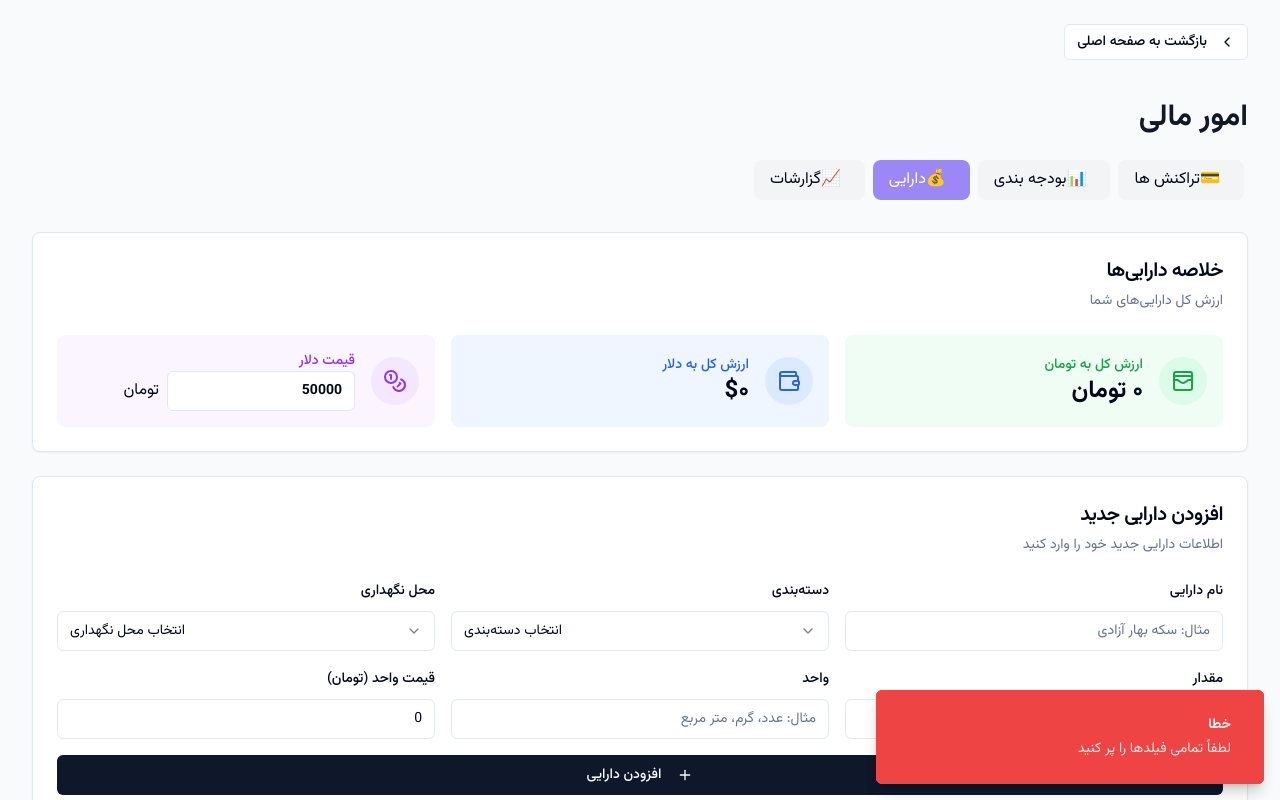
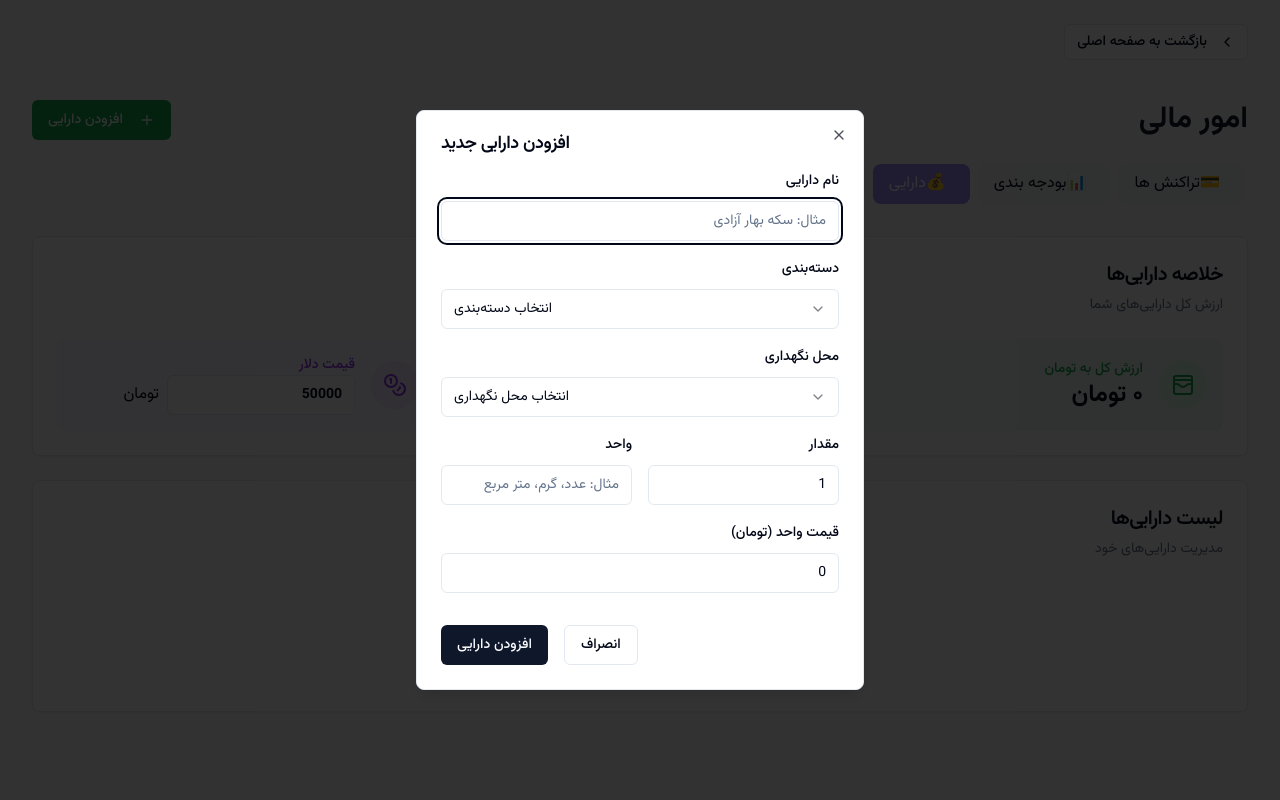
Before and after one commit to Cloner97/Life-Flow, a React (Vite) app: page /finance/assets in a window 1280 px wide. Both pictures are taken after a click on the button "افزودن دارایی". Shown: the top 800 px of the page. Built offline with nearby package versions, Linux system fonts and the light colour scheme.

Commit message:
feat: Add asset dialog
Implement an asset addition dialog similar to the transaction form.

```diff
--- /dev/null
+++ b/src/components/finance/AddAssetForm.tsx
@@ -0,0 +1,173 @@
+
+import { useState } from 'react';
+import { useForm } from 'react-hook-form';
+import {
+  Form,
+  FormControl,
+  FormField,
+  FormItem,
+  FormLabel,
+} from "@/components/ui/form";
+import { Input } from "@/components/ui/input";
+import { Button } from "@/components/ui/button";
+import {
+  Select,
+  SelectContent,
+  SelectItem,
+  SelectTrigger,
+  SelectValue,
+} from "@/components/ui/select";
+import { Asset, assetCategories, storageLocations } from '@/pages/finance/Assets';
+
+interface AddAssetFormProps {
+  onSubmit: (data: Omit<Asset, 'id'>) => void;
+  onCancel: () => void;
+}
+
+export function AddAssetForm({ onSubmit, onCancel }: AddAssetFormProps) {
+  const form = useForm<Omit<Asset, 'id'>>({
+    defaultValues: {
+      name: '',
+      category: '',
+      location: '',
+      quantity: 1,
+      unit: '',
+      unitPrice: 0
+    }
+  });
+
+  const handleFormSubmit = (data: Omit<Asset, 'id'>) => {
+    onSubmit(data);
+    form.reset();
+  };
+
+  return (
+    <Form {...form}>
+      <form onSubmit={form.handleSubmit(handleFormSubmit)} className="space-y-4">
+        <FormField
+          control={form.control}
+          name="name"
+          render={({ field }) => (
+            <FormItem>
+              <FormLabel>نام دارایی</FormLabel>
+              <FormControl>
+                <Input placeholder="مثال: سکه بهار آزادی" {...field} />
+              </FormControl>
+            </FormItem>
+          )}
+        />
+
+        <FormField
+          control={form.control}
+          name="category"
+          render={({ field }) => (
+            <FormItem>
+              <FormLabel>دسته‌بندی</FormLabel>
+              <Select onValueChange={field.onChange} value={field.value}>
+                <FormControl>
+                  <SelectTrigger>
+                    <SelectValue placeholder="انتخاب دسته‌بندی" />
+                  </SelectTrigger>
+                </FormControl>
+                <SelectContent>
+                  {assetCategories.map((category) => (
+                    <SelectItem key={category.value} value={category.value}>
+                      {category.label}
+                    </SelectItem>
+                  ))}
+                </SelectContent>
+              </Select>
+            </FormItem>
+          )}
+        />
+
+        <FormField
+          control={form.control}
+          name="location"
+          render={({ field }) => (
+            <FormItem>
+              <FormLabel>محل نگهداری</FormLabel>
+              <Select onValueChange={field.onChange} value={field.value}>
+                <FormControl>
+                  <SelectTrigger>
+                    <SelectValue placeholder="انتخاب محل نگهداری" />
+                  </SelectTrigger>
+                </FormControl>
+                <SelectContent>
+                  {storageLocations.map((location) => (
+                    <SelectItem key={location.value} value={location.value}>
+                      {location.label}
+                    </SelectItem>
+                  ))}
+                </SelectContent>
+              </Select>
+            </FormItem>
+          )}
+        />
+
+        <div className="grid grid-cols-2 gap-4">
+          <FormField
+            control={form.control}
+            name="quantity"
+            render={({ field }) => (
+              <FormItem>
+                <FormLabel>مقدار</FormLabel>
+                <FormControl>
+                  <Input
+                    type="number"
+                    min="0"
+                    step="0.01"
+                    placeholder="مثال: 2.5"
+                    {...field}
+                    onChange={(e) => field.onChange(Number(e.target.value))}
+                  />
+                </FormControl>
+              </FormItem>
+            )}
+          />
+
+          <FormField
+            control={form.control}
+            name="unit"
+            render={({ field }) => (
+              <FormItem>
+                <FormLabel>واحد</FormLabel>
+                <FormControl>
+                  <Input placeholder="مثال: عدد، گرم، متر مربع" {...field} />
+                </FormControl>
+              </FormItem>
+            )}
+          />
+        </div>
+
+        <FormField
+          control={form.control}
+          name="unitPrice"
+          render={({ field }) => (
+            <FormItem>
+              <FormLabel>قیمت واحد (تومان)</FormLabel>
+              <FormControl>
+                <Input
+                  type="number"
+                  min="0"
+                  placeholder="مثال: 20000000"
+                  {...field}
+                  onChange={(e) => field.onChange(Number(e.target.value))}
+                />
+              </FormControl>
+            </FormItem>
+          )}
+        />
+
+        <div className="flex justify-end gap-4 pt-4">
+          <Button type="button" variant="outline" onClick={onCancel}>
+            انصراف
+          </Button>
+          <Button type="submit">
+            افزودن دارایی
+          </Button>
+        </div>
+      </form>
+    </Form>
+  );
+}
--- a/src/pages/finance/Assets.tsx
+++ b/src/pages/finance/Assets.tsx
@@ -4,7 +4,6 @@ import { BackButton } from '@/components/ui/BackButton';
 import { SectionNavBar } from '@/components/layout/SectionNavBar';
 import { Button } from '@/components/ui/button';
 import { Input } from '@/components/ui/input';
-import { Label } from '@/components/ui/label';
 import {
   Table,
   TableBody,
@@ -20,15 +19,10 @@ import {
   CardDescription,
   CardContent
 } from '@/components/ui/card';
-import {
-  Select,
-  SelectContent,
-  SelectItem,
-  SelectTrigger,
-  SelectValue
-} from '@/components/ui/select';
 import { Plus, Trash2, Coins, Wallet, WalletCards } from 'lucide-react';
 import { useToast } from '@/hooks/use-toast';
+import { Dialog, DialogContent, DialogHeader, DialogTitle } from '@/components/ui/dialog';
+import { AddAssetForm } from '@/components/finance/AddAssetForm';
 
 // Navigation items
 const financeNavItems = [
@@ -39,7 +33,7 @@ const financeNavItems = [
 ];
 
 // Asset categories
-const assetCategories = [
+export const assetCategories = [
   { value: "cash", label: "نقد (پول، بانک)" },
   { value: "gold", label: "طلا و جواهرات" },
   { value: "vehicle", label: "خودرو" },
@@ -51,7 +45,7 @@ const assetCategories = [
 ];
 
 // Storage locations
-const storageLocations = [
+export const storageLocations = [
   { value: "bank", label: "بانک" },
   { value: "home", label: "منزل" },
   { value: "safe", label: "صندوق امانات" },
@@ -62,7 +56,7 @@ const storageLocations = [
 ];
 
 // Define interface for asset type
-interface Asset {
+export interface Asset {
   id: string;
   name: string;
   category: string;
@@ -74,16 +68,7 @@ interface Asset {
 
 export default function Assets() {
   const { toast } = useToast();
-
-  // State for new asset form
-  const [newAsset, setNewAsset] = useState<Omit<Asset, 'id'>>({
-    name: '',
-    category: '',
-    location: '',
-    quantity: 1,
-    unit: '',
-    unitPrice: 0
-  });
+  const [isAddAssetDialogOpen, setIsAddAssetDialogOpen] = useState(false);
 
   // State for assets list
   const [assets, setAssets] = useState<Asset[]>([]);
@@ -92,16 +77,7 @@ export default function Assets() {
   const [usdRate, setUsdRate] = useState<number>(50000);
 
   // Function to add new asset
-  const handleAddAsset = () => {
-    if (!newAsset.name || !newAsset.category || !newAsset.location || !newAsset.unit) {
-      toast({
-        title: "خطا",
-        description: "لطفاً تمامی فیلدها را پر کنید",
-        variant: "destructive",
-      });
-      return;
-    }
-
+  const handleAddAsset = (newAsset: Omit<Asset, 'id'>) => {
     const asset: Asset = {
       id: crypto.randomUUID(),
       ...newAsset
@@ -109,20 +85,12 @@ export default function Assets() {
 
     setAssets([...assets, asset]);
 
-    // Reset form
-    setNewAsset({
-      name: '',
-      category: '',
-      location: '',
-      quantity: 1,
-      unit: '',
-      unitPrice: 0
-    });
-
     toast({
       title: "موفق",
       description: "دارایی با موفقیت اضافه شد",
     });
+
+    setIsAddAssetDialogOpen(false);
   };
 
   // Function to delete asset
@@ -178,6 +146,13 @@ export default function Assets() {
       <BackButton />
       <div className="flex justify-between items-center">
         <h1 className="text-3xl font-bold text-gray-900">امور مالی</h1>
+        <Button
+          className="bg-green-600 hover:bg-green-700"
+          onClick={() => setIsAddAssetDialogOpen(true)}
+        >
+          <Plus className="ml-2 h-4 w-4" />
+          افزودن دارایی
+        </Button>
       </div>
 
       <SectionNavBar items={financeNavItems} baseRoute="/finance" />
@@ -229,108 +204,6 @@ export default function Assets() {
                 </div>
               </div>
             </div>
-          </CardContent>
-        </Card>
-
-        {/* Add New Asset */}
-        <Card className="bg-white shadow-sm">
-          <CardHeader>
-            <CardTitle className="text-xl">افزودن دارایی جدید</CardTitle>
-            <CardDescription>اطلاعات دارایی جدید خود را وارد کنید</CardDescription>
-          </CardHeader>
-          <CardContent>
-            <div className="grid grid-cols-1 md:grid-cols-3 gap-4">
-              <div className="space-y-2">
-                <Label htmlFor="asset-name">نام دارایی</Label>
-                <Input
-                  id="asset-name"
-                  placeholder="مثال: سکه بهار آزادی"
-                  value={newAsset.name}
-                  onChange={(e) => setNewAsset({...newAsset, name: e.target.value})}
-                />
-              </div>
-
-              <div className="space-y-2">
-                <Label htmlFor="asset-category">دسته‌بندی</Label>
-                <Select
-                  value={newAsset.category}
-                  onValueChange={(value) => setNewAsset({...newAsset, category: value})}
-                >
-                  <SelectTrigger id="asset-category">
-                    <SelectValue placeholder="انتخاب دسته‌بندی" />
-                  </SelectTrigger>
-                  <SelectContent>
-                    {assetCategories.map((category) => (
-                      <SelectItem key={category.value} value={category.value}>
-                        {category.label}
-                      </SelectItem>
-                    ))}
-                  </SelectContent>
-                </Select>
-              </div>
-
-              <div className="space-y-2">
-                <Label htmlFor="asset-location">محل نگهداری</Label>
-                <Select
-                  value={newAsset.location}
-                  onValueChange={(value) => setNewAsset({...newAsset, location: value})}
-                >
-                  <SelectTrigger id="asset-location">
-                    <SelectValue placeholder="انتخاب محل نگهداری" />
-                  </SelectTrigger>
-                  <SelectContent>
-                    {storageLocations.map((location) => (
-                      <SelectItem key={location.value} value={location.value}>
-                        {location.label}
-                      </SelectItem>
-                    ))}
-                  </SelectContent>
-                </Select>
-              </div>
-
-              <div className="space-y-2">
-                <Label htmlFor="asset-quantity">مقدار</Label>
-                <Input
-                  id="asset-quantity"
-                  type="number"
-                  min="0"
-                  step="0.01"
-                  placeholder="مثال: 2.5"
-                  value={newAsset.quantity}
-                  onChange={(e) => setNewAsset({...newAsset, quantity: Number(e.target.value)})}
-                />
-              </div>
-
-              <div className="space-y-2">
-                <Label htmlFor="asset-unit">واحد</Label>
-                <Input
-                  id="asset-unit"
-                  placeholder="مثال: عدد، گرم، متر مربع"
-                  value={newAsset.unit}
-                  onChange={(e) => setNewAsset({...newAsset, unit: e.target.value})}
-                />
-              </div>
-
-              <div className="space-y-2">
-                <Label htmlFor="asset-price">قیمت واحد (تومان)</Label>
-                <Input
-                  id="asset-price"
-                  type="number"
-                  min="0"
-                  placeholder="مثال: 20000000"
-                  value={newAsset.unitPrice}
-                  onChange={(e) => setNewAsset({...newAsset, unitPrice: Number(e.target.value)})}
-                />
-              </div>
-            </div>
-
-            <Button
-              className="mt-4 w-full"
-              onClick={handleAddAsset}
-            >
-              <Plus className="ml-2" />
-              افزودن دارایی
-            </Button>
           </CardContent>
         </Card>
 
@@ -398,6 +271,16 @@ export default function Assets() {
           </CardContent>
         </Card>
       </div>
+
+      {/* Asset Add Dialog */}
+      <Dialog open={isAddAssetDialogOpen} onOpenChange={setIsAddAssetDialogOpen}>
+        <DialogContent className="max-w-md">
+          <DialogHeader>
+            <DialogTitle>افزودن دارایی جدید</DialogTitle>
+          </DialogHeader>
+          <AddAssetForm onSubmit={handleAddAsset} onCancel={() => setIsAddAssetDialogOpen(false)} />
+        </DialogContent>
+      </Dialog>
     </div>
   );
 }
```
